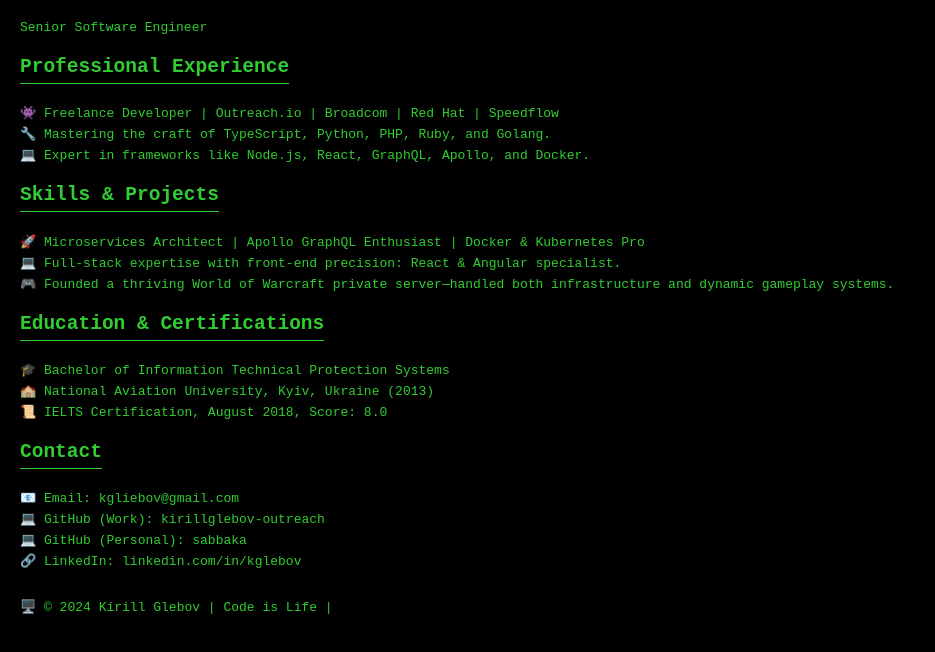
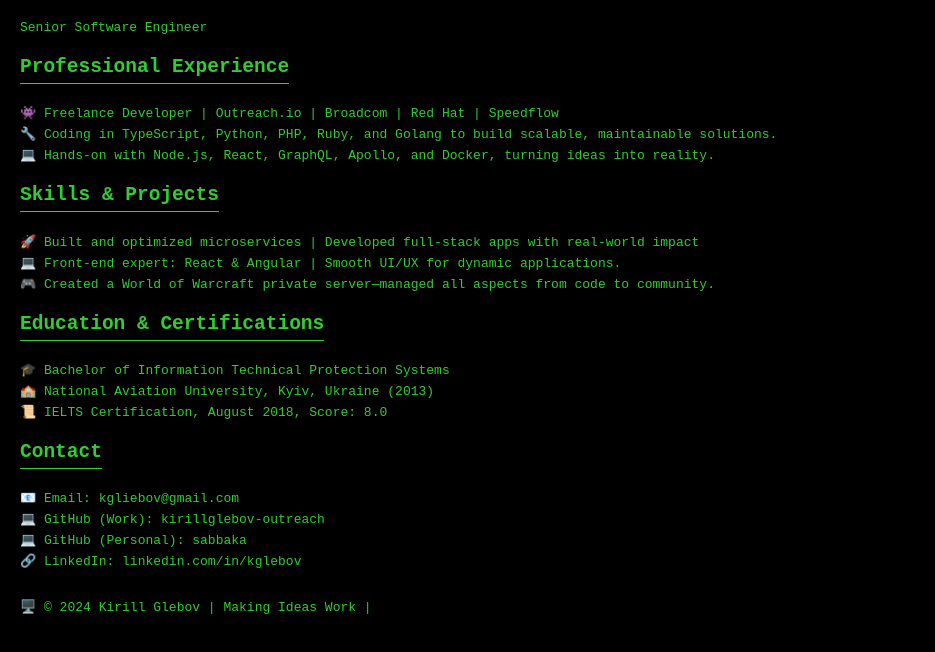
Before and after one commit to sabbaka/sabbaka.github.io, a plain HTML site: page index.html in a window 1280 px wide. Shown: the part 56-708 px from the top of the page, without its empty margins (0-935 px from the left). Drawn offline with Linux system fonts and the light colour scheme.

Commit message:
Update index.html

```diff
--- a/index.html
+++ b/index.html
@@ -6,12 +6,12 @@
     <title>Kirill Glebov - Senior Software Engineer</title>
 
     <!-- SEO Enhancements -->
-    <meta name="description" content="Kirill Glebov is a Senior Software Engineer specializing in TypeScript, Python, PHP, Ruby, and Golang. Full-stack development experience with Node.js, React, GraphQL, Docker, and more.">
+    <meta name="description" content="Kirill Glebov is a Senior Software Engineer with expertise in TypeScript, Python, PHP, Ruby, and Golang. Full-stack developer with hands-on experience in Node.js, React, GraphQL, Docker, and more.">
     <meta name="keywords" content="Senior Software Engineer, Full-stack developer, Node.js, React, Golang, TypeScript, GraphQL, Docker, Kubernetes, Freelance Developer, Kirill Glebov">
     <meta name="author" content="Kirill Glebov">
     <meta name="robots" content="index, follow">
     <meta property="og:title" content="Kirill Glebov - Senior Software Engineer">
-    <meta property="og:description" content="Kirill Glebov specializes in full-stack development with Node.js, React, GraphQL, Golang, and more. Extensive front-end and back-end experience in software engineering.">
+    <meta property="og:description" content="Kirill Glebov specializes in full-stack development with Node.js, React, GraphQL, Golang, and more. Hands-on experience in building scalable solutions.">
     <meta property="og:type" content="website">
     <meta property="og:url" content="https://www.linkedin.com/in/kglebov">
     <meta property="og:image" content="profile-image.jpg">
@@ -62,15 +62,15 @@
 <section>
     <h2>Professional Experience</h2>
     <p>👾 Freelance Developer | Outreach.io | Broadcom | Red Hat | Speedflow</p>
-    <p>🔧 Mastering the craft of TypeScript, Python, PHP, Ruby, and Golang.</p>
-    <p>💻 Expert in frameworks like Node.js, React, GraphQL, Apollo, and Docker.</p>
+    <p>🔧 Coding in TypeScript, Python, PHP, Ruby, and Golang to build scalable, maintainable solutions.</p>
+    <p>💻 Hands-on with Node.js, React, GraphQL, Apollo, and Docker, turning ideas into reality.</p>
 </section>
 
 <section>
     <h2>Skills & Projects</h2>
-    <p>🚀 Microservices Architect | Apollo GraphQL Enthusiast | Docker & Kubernetes Pro</p>
-    <p>💻 Full-stack expertise with front-end precision: React & Angular specialist.</p>
-    <p>🎮 Founded a thriving World of Warcraft private server—handled both infrastructure and dynamic gameplay systems.</p>
+    <p>🚀 Built and optimized microservices | Developed full-stack apps with real-world impact</p>
+    <p>💻 Front-end expert: React & Angular | Smooth UI/UX for dynamic applications.</p>
+    <p>🎮 Created a World of Warcraft private server—managed all aspects from code to community.</p>
 </section>
 
 <section>
@@ -89,7 +89,7 @@
 </section>
 
 <footer>
-    <p>🖥️ © 2024 Kirill Glebov | Code is Life | </p>
+    <p>🖥️ © 2024 Kirill Glebov | Making Ideas Work | </p>
 </footer>
 
 </body>
```
